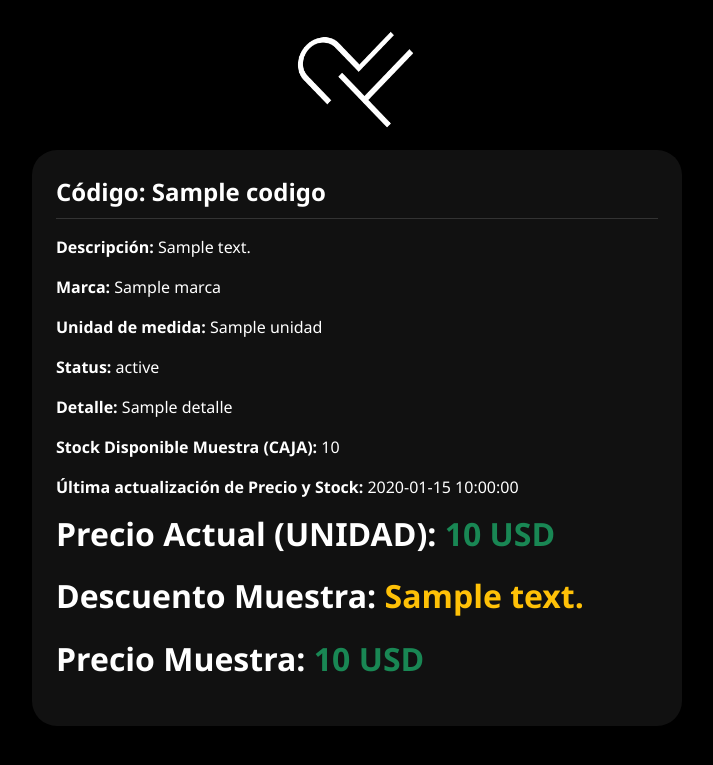
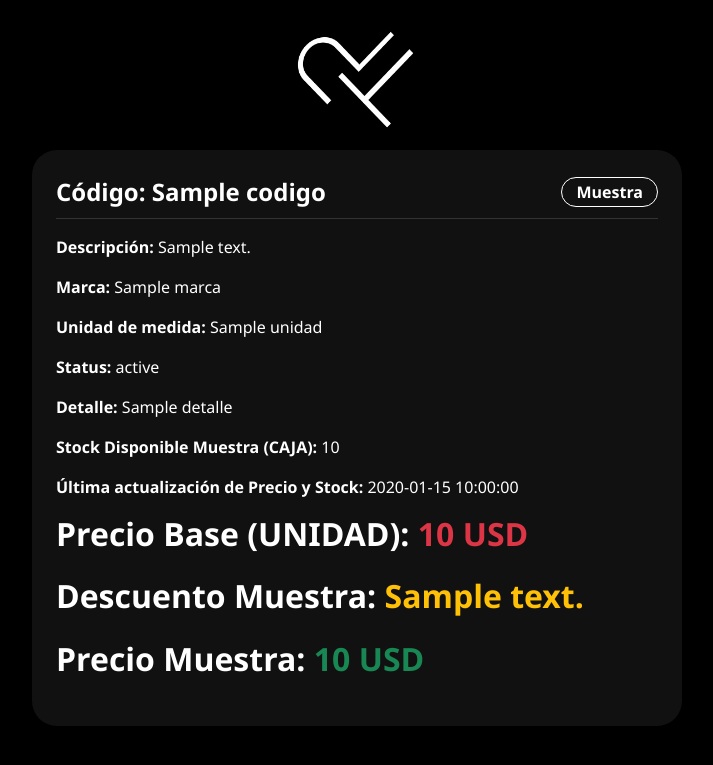
Before and after one commit to Rouchard/tumpar-etiquetas, a Flask app: template templates/producto_muestra.html in a window 1280 px wide. Shown: the top 765 px of the page, without its empty margins (283-996 px from the left). Run offline with Flask 3, Linux system fonts and the light colour scheme; the template is opened without the code that fills it: most values are stand-ins (such as "Sample title", 1, 10 or a date in 2020); parts of the project's set-up code (start-up, migrations or seed data) failed here and were passed over.

Commit message:
Stock 7/7 11

```diff
--- a/app.py
+++ b/app.py
@@ -193,5 +193,5 @@ def producto_muestra(codigo):
 
 
 # Descomentar estas lineas para hacer pruebas locales
-if __name__ == '__main__':
-   app.run(host='0.0.0.0', port=10000, debug=True)
+#if __name__ == '__main__':
+#   app.run(host='0.0.0.0', port=10000, debug=True)
--- a/templates/producto_muestra.html
+++ b/templates/producto_muestra.html
@@ -31,6 +31,17 @@
             border-bottom: 1px solid #333;
             padding-bottom: 0.5rem;
             margin-bottom: 1rem;
+            display: flex;
+            justify-content: space-between;
+            align-items: center;
+        }
+        .badge-muestra {
+            color: #fff;
+            font-weight: 700;
+            font-size: 1rem;
+            border: 1px solid #fff;
+            border-radius: 20px;
+            padding: 2px 14px;
         }
  </style>
 </head>
@@ -40,7 +51,10 @@
             <img src="/static/logo_tumpar.png" alt="Tumpar LTDA" class="logo">
         </div>
         <div class="card p-4 shadow-lg mx-auto" style="max-width: 650px;">
-            <div class="titulo text-white">Código: {{ item.codigo }}</div>
+            <div class="titulo text-white">
+                <span>Código: {{ item.codigo }}</span>
+                <span class="badge-muestra">Muestra</span>
+            </div>
             <p class="text-white"><strong>Descripción:</strong> {{ item.descripcion }}</p>
             <p class="text-white"><strong>Marca:</strong> {{ item.marca }}</p>
             <p class="text-white"><strong>Unidad de medida:</strong> {{ item.unidad }}</p>
@@ -58,11 +72,11 @@
             </p>
 
             {% if item.unidad == "CAJA" %}
-                <h2><p class="text-white"><strong>Precio Actual M2:</strong>
-                    <span class="text-success fw-semibold">{{ item.preciom2 }} USD</span></p></h2>
+                <h2><p class="text-white"><strong>Precio Base M2:</strong>
+                    <span class="text-danger fw-semibold">{{ item.preciom2 }} USD</span></p></h2>
             {% else %}
-                <h2><p class="text-white"><strong>Precio Actual (UNIDAD):</strong>
-                    <span class="text-success fw-semibold">{{ item.precio }} USD</span></p></h2>
+                <h2><p class="text-white"><strong>Precio Base (UNIDAD):</strong>
+                    <span class="text-danger fw-semibold">{{ item.precio }} USD</span></p></h2>
             {% endif %}
 
             <h2><p class="text-white"><strong>Descuento Muestra:</strong>
```
Also changed, not shown: CLAUDE.md (+2 -2 lines), templates/producto.html (+4 -4 lines), static/hasta_40.png (added), static/total_look_klipen.png (added), 2 other files.
